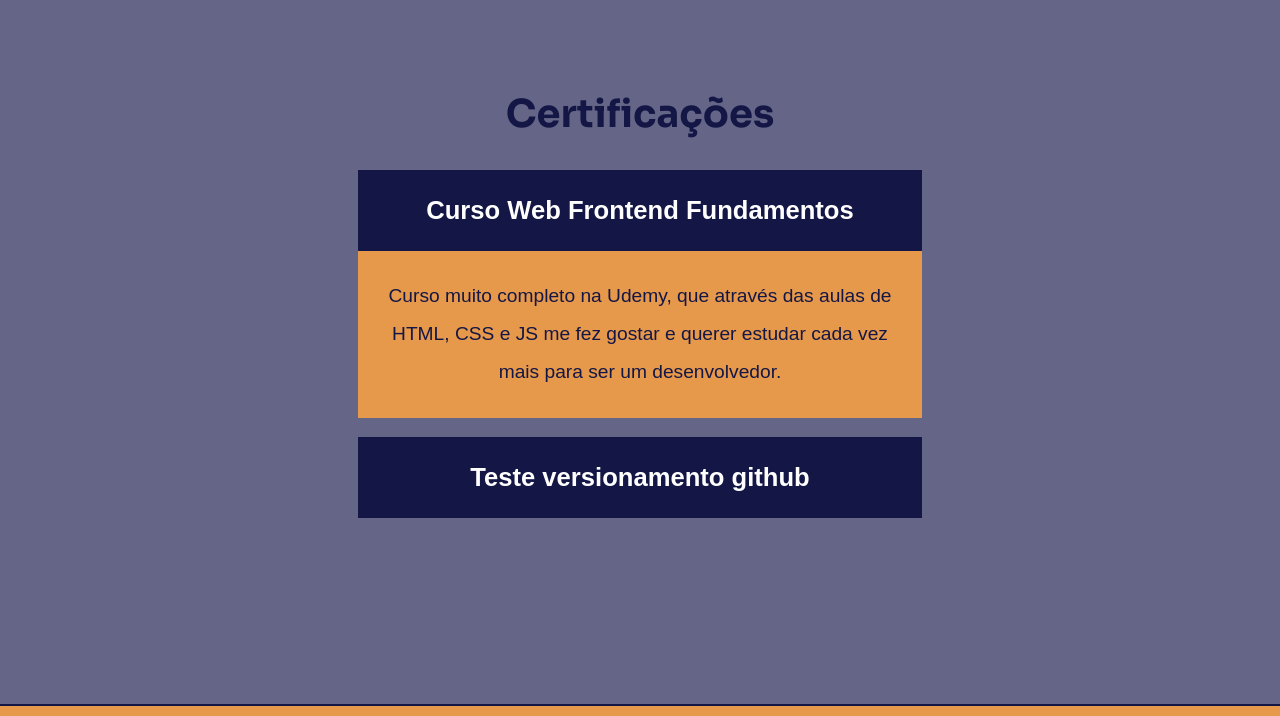
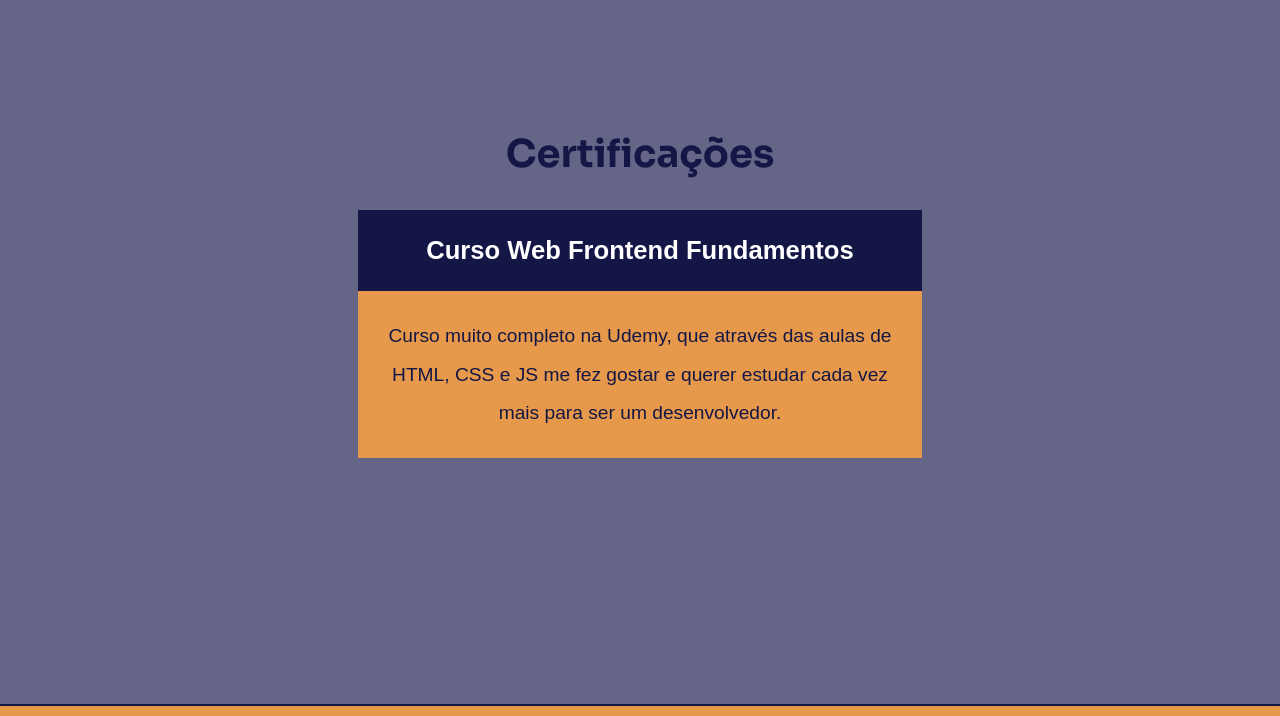
Before and after one commit to Gabscf/Meu-site, a plain HTML site: page portfólio.html in a window 1280 px wide. Shown: the part 2936-3652 px from the top of the page. Drawn offline with Linux system fonts and the light colour scheme; a web font is replaced by a local one.

Commit message:
Without test paragraph

```diff
--- a/portfólio.html
+++ b/portfólio.html
@@ -198,7 +198,6 @@
                 <p class="p-cert2">Curso muito completo na Udemy, que através
                     das aulas de HTML, CSS e JS me fez gostar e querer estudar
                     cada vez mais para ser um desenvolvedor.</p>
-                <p class="p-cert">Teste versionamento github</p>
             </div>
 
         </section>
```
